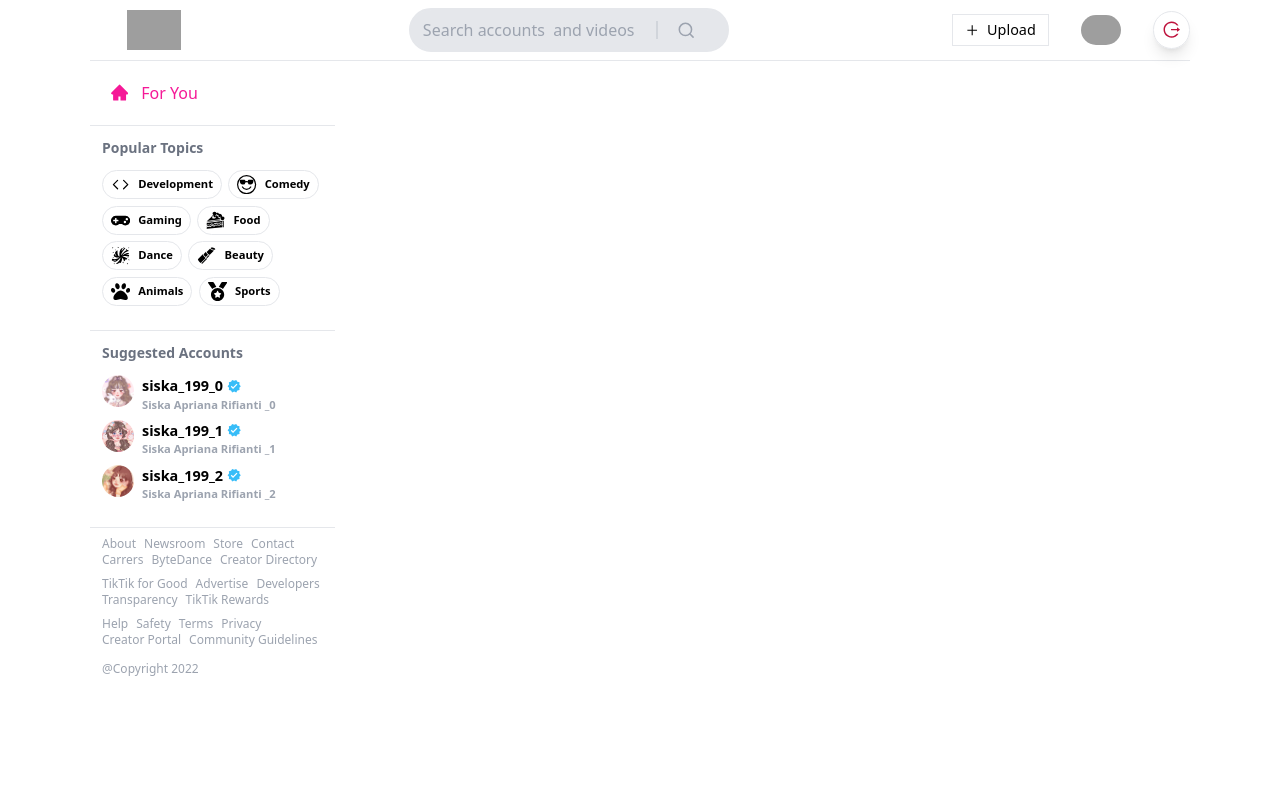
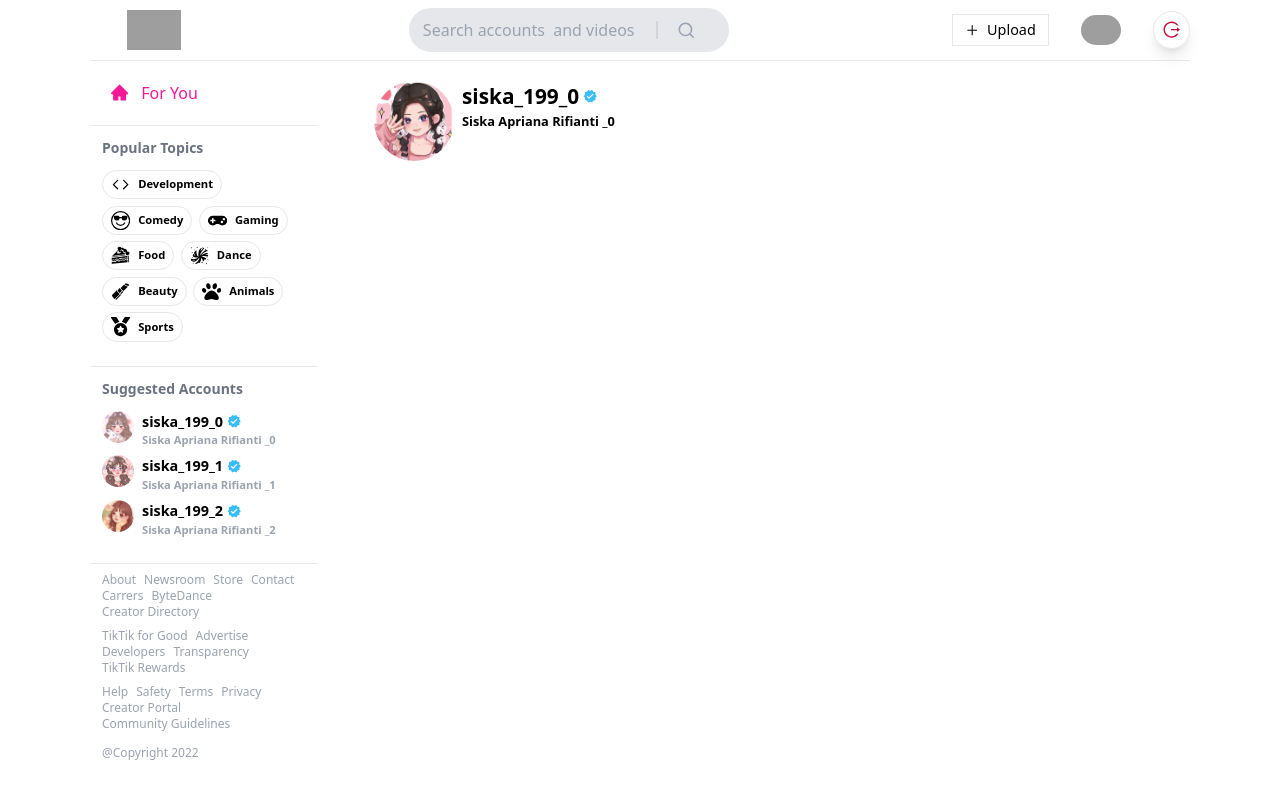
Before and after one commit to siska199/tiktik-app, a Next.js app: page /profile in a window 1280 px wide. Built offline with nearby package versions, Linux system fonts and the light colour scheme; grey boxes are pictures that could not be loaded.

Commit message:
add auth-route using middleware

```diff
--- a/components/Navbar.tsx
+++ b/components/Navbar.tsx
@@ -29,7 +29,7 @@
           <AiOutlinePlus/>
           <span className="hidden md:block ">Upload</span>
         </button>
-        <img className="w-10 rounded-full" src="https://i.pinimg.com/564x/3b/fe/3c/3bfe3ce20dbd887dcd5e8c4af0133adc.jpg"/>
+        <img onClick={()=>router.push("/profile")} className="w-10 rounded-full cursor-pointer" src="https://i.pinimg.com/564x/3b/fe/3c/3bfe3ce20dbd887dcd5e8c4af0133adc.jpg"/>
         <button className="border-[0.005rem] p-2 flex shadow-lg rounded-full">
             <AiOutlineLogout className="m-auto text-[1.2rem] text-rose-700"/>
         </button>
--- a/components/Sidebar.tsx
+++ b/components/Sidebar.tsx
@@ -9,7 +9,6 @@
 const Sidebar = () => {
   const router = useRouter()
   const {topic} = router.query
-  console.log("topc: ", topic)
   return (
     <section className="sticky top-[3.5rem] flex flex-col flex-[0.1] md:flex-[0.3] max-h-[calc(100vh-3.5rem)] overflow-y-scroll">
       <div className="hidden md:flex md:p-5 md:border-b-[0.05rem] text-main space-x-3 items-center justify-center md:justify-start">
--- a/components/UserInfo.tsx
+++ b/components/UserInfo.tsx
@@ -42,10 +42,17 @@
       styleDetail = style.comment
       if(comment) detail = comment
       break;
+    case "profile":
+      size="w-20 h-20"
+      h1="text-[1.3rem]"
+      styleDetail = "font-semibold text-[0.8rem]"
+      if(name) detail = name
+
+      break;
   }
 
   return (
-    <section className='flex space-x-2'>
+    <section className={`${type&&"space-x-10"} flex space-x-2`}>
       <img src={image} className={`${size} rounded-full`} />
       <div className=''>
         <h1 className={`flex ${h1} items-center gap-1 font-bold ${type=="comment"&&"font-semibold text-[0.92rem]"}`}>
--- a/layouts/LayoutPage.tsx
+++ b/layouts/LayoutPage.tsx
@@ -11,7 +11,7 @@
 const LayoutPage : React.FC<LayoutProps>= ({children,style, type}) => {
   const modalDetail = useSelector((state:any)=> state.post.modalDetail)
   return (
-    <article className={`container ${type=="uploadVideo"&&"max-w-[1500px]"} ${modalDetail&&"fixed"}`}>
+    <article className={`container ${type=="uploadVideo"&&"max-w-[1500px] md:overflow-y-hidden"} ${modalDetail&&"fixed"}`}>
         <Navbar type={type}/>
         <div className='flex'>
           {type!="uploadVideo"&&<Sidebar/>}
--- a/package.json
+++ b/package.json
@@ -11,16 +11,15 @@
   "dependencies": {
     "@sanity/client": "^3.3.2",
     "axios": "^0.27.2",
-    "jwt-decode": "^3.1.2",
     "lottie-react": "^2.3.1",
     "next": "12.2.0",
+    "next-auth": "^4.9.0",
     "react": "18.2.0",
     "react-dom": "18.2.0",
     "react-icons": "^4.4.0",
     "react-redux": "^8.0.2",
     "redux": "^4.2.0",
-    "redux-thunk": "^2.4.1",
-    "uuidv4": "^6.2.13"
+    "redux-thunk": "^2.4.1"
   },
   "devDependencies": {
     "@types/node": "18.0.0",
--- a/pages/_app.tsx
+++ b/pages/_app.tsx
@@ -1,12 +1,13 @@
 import '../styles/globals.css'
 import type { AppProps } from 'next/app'
+import {SessionProvider} from "next-auth/react"
 import { Provider } from 'react-redux'
 import store from '../redux/store'
 import { useState } from 'react'
 import Router from 'next/router'
 import LoadingPage from '../components/LoadingPage'
 
-function MyApp({ Component, pageProps }: AppProps) : JSX.Element {
+function MyApp({ Component, pageProps : {session, ...pageProps} }: AppProps) : JSX.Element {
   const [loading, setLoading] = useState(false)
 
   Router.events.on('routeChangeStart',url=>{
@@ -19,6 +20,7 @@
     },500)
   })
   return(
+    <SessionProvider session={session}>
       <Provider store={store}>
         {
           loading?(
@@ -28,6 +30,7 @@
           )
         }
       </Provider>
+    </SessionProvider>
   )
 
 }
--- /dev/null
+++ b/pages/api/auth/[...nextauth].js
@@ -0,0 +1,20 @@
+import NextAuth from "next-auth";
+import GooglrProvider from "next-auth/providers/google";
+
+export default NextAuth({
+  providers: [
+    GooglrProvider({
+      clientId: process.env.GOOGLE_CLIENT_ID,
+      clientSecret: process.env.GOOGLE_CLIENT_SECRET,
+    }),
+  ],
+  pages: {
+    signIn: "/",
+    signOut: "/",
+  },
+  secret: process.env.JWT_SECRET,
+  session: {
+    strategy: "jwt",
+  },
+  callbacks: {},
+});
--- a/pages/profile.tsx
+++ b/pages/profile.tsx
@@ -1,12 +1,13 @@
 import React from 'react'
+import UserInfo from '../components/UserInfo'
 import LayoutPage from '../layouts/LayoutPage'
-
+import { dataUser } from '../utils/data'
 const profile = () => {
   return (
     <LayoutPage type="profile">
-        <div className='flex-[0.7] flex-col flex-grow p-5'>
+        <div className='flex-[0.7] flex-col flex-grow py-5 px-[3.5rem]'>
             <section>
-
+              <UserInfo image={dataUser.image} username={dataUser.username} name={dataUser.name} type="profile" />
             </section>
 
             <section>
--- a/pages/upload-video.tsx
+++ b/pages/upload-video.tsx
@@ -58,7 +58,7 @@
 
   return (
     <LayoutPage type="uploadVideo">
-      <div  className='flex-1 flex-col flex-grow md:py-5 bg-gray-100 flex justify-center items-center w-full h-full'>
+      <div className='flex-1 flex-col flex-grow md:py-5 bg-gray-100 flex justify-center items-center w-full h-full '>
           <div className='m-auto w-full flex flex-col md:w-[50rem] h-[35rem] bg-white rounded-lg p-10 md:overflow-hidden'>
             <header className='mb-5'>
               <h1 className='font-bold text-[1.3rem]'>Upload Video</h1>
--- a/tsconfig.json
+++ b/tsconfig.json
@@ -15,6 +15,6 @@
     "jsx": "preserve",
     "incremental": true
   },
-  "include": ["next-env.d.ts", "**/*.ts", "**/*.tsx", "utils/data.js", "redux/store.js"],
+  "include": ["next-env.d.ts", "**/*.ts", "**/*.tsx", "utils/data.js", "redux/store.js", "pages/_middleware.js", "pages/_middleware.js", "pages/auth/[...nextauth].js"],
   "exclude": ["node_modules"]
 }
--- a/utils/data.tsx
+++ b/utils/data.tsx
@@ -121,3 +121,15 @@
   "Animals",
   "Sports"
 ]
+
+interface dataUser {
+  image: string;
+  name: string;
+  username:string;
+}
+
+export const dataUser : dataUser = {
+  image:`peoples/image5.jpg`,
+  name:`Siska Apriana Rifianti _0`,
+  username:`siska_199_0`,
+}
```
Also changed, not shown: middleware.ts (added, +26 -0 lines), 1 other file (tests, documents, lock files or other folders). Lines whose indentation alone changed are shown as unchanged.
